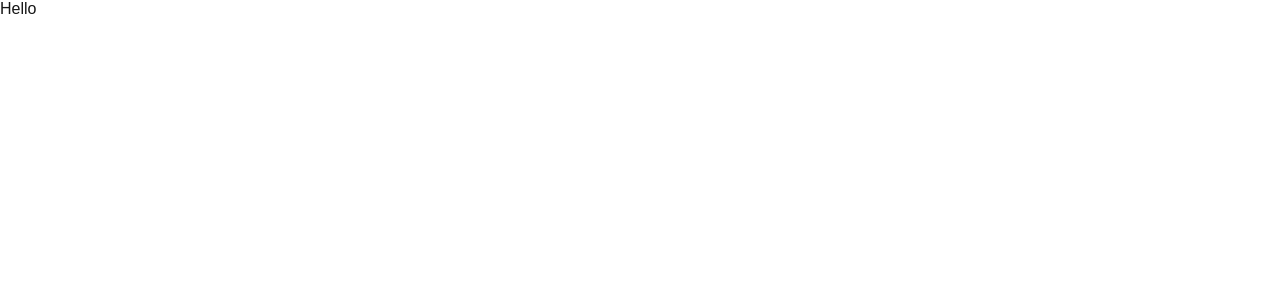
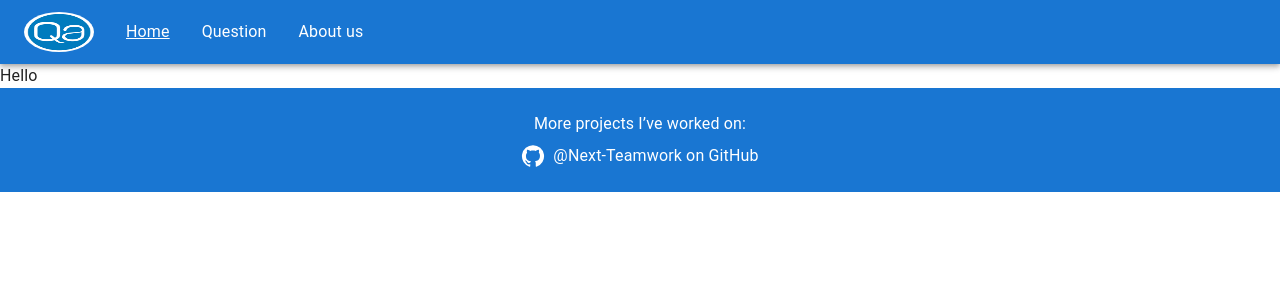
Before and after one commit to Atena-Kalhor/next-teamwork, a Next.js app: page / in a window 1280 px wide. Shown: the top 300 px of the page. Built offline with nearby package versions, Linux system fonts and the light colour scheme.

Commit message:
add Footer

```diff
--- a/src/app/layout.jsx
+++ b/src/app/layout.jsx
@@ -1,27 +1,17 @@
-import localFont from "next/font/local";
+import Navbar from "@/components/Navbar";
+import Footer from "@/components/Footer";
 import "./globals.css";
+import { CssBaseline} from "@mui/material";
 
-const geistSans = localFont({
-  src: "./fonts/GeistVF.woff",
-  variable: "--font-geist-sans",
-  weight: "100 900",
-});
-const geistMono = localFont({
-  src: "./fonts/GeistMonoVF.woff",
-  variable: "--font-geist-mono",
-  weight: "100 900",
-});
-
-export const metadata = {
-  title: "Create Next App",
-  description: "Generated by create next app",
-};
 
 export default function RootLayout({ children }) {
   return (
     <html lang="en">
-      <body className={`${geistSans.variable} ${geistMono.variable}`}>
-        {children}
+      <body>
+        <CssBaseline />
+        <Navbar/>
+      {children}
+        <Footer />
       </body>
     </html>
   );
--- /dev/null
+++ b/src/components/Footer.jsx
@@ -0,0 +1,41 @@
+import React from "react";
+import { Box, Typography, Link } from "@mui/material";
+import GitHubIcon from "@mui/icons-material/GitHub";
+
+const Footer = () => {
+  return (
+    <Box
+      component="footer"
+      sx={{
+        backgroundColor: "#1976d2",
+        color: "white",
+        py: 3,
+        display: "flex",
+        flexDirection: "column",
+        alignItems: "center",
+        justifyContent: "center",
+        textAlign: "center",
+      }}
+    >
+      <Typography variant="body1" sx={{ mb: 1 }}>
+        More projects I’ve worked on:
+      </Typography>
+      <Link
+        href="https://github.com/Next-Teamwork"
+        target="_blank"
+        rel="noopener noreferrer"
+        sx={{
+          color: "white",
+          display: "flex",
+          alignItems: "center",
+          textDecoration: "none",
+        }}
+      >
+        <GitHubIcon sx={{ mr: 1 }} />
+        @Next-Teamwork on GitHub
+      </Link>
+    </Box>
+  );
+};
+
+export default Footer;
--- /dev/null
+++ b/src/components/Navbar.jsx
@@ -0,0 +1,134 @@
+"use client";
+import * as React from "react";
+import AppBar from "@mui/material/AppBar";
+import Box from "@mui/material/Box";
+import Divider from "@mui/material/Divider";
+import Drawer from "@mui/material/Drawer";
+import IconButton from "@mui/material/IconButton";
+import List from "@mui/material/List";
+import ListItem from "@mui/material/ListItem";
+import ListItemButton from "@mui/material/ListItemButton";
+import ListItemText from "@mui/material/ListItemText";
+import MenuIcon from "@mui/icons-material/Menu";
+import Toolbar from "@mui/material/Toolbar";
+import Image from "next/image";
+import Link from "next/link";
+import { usePathname } from "next/navigation";
+
+const drawerWidth = 240;
+const links = [
+  { href: "/", title: "Home" },
+  { href: "/question", title: "Question" },
+  { href: "/aboutus", title: "About us" },
+];
+
+function Navbar() {
+  const path = usePathname();
+
+  const [mobileOpen, setMobileOpen] = React.useState(false);
+
+  const handleDrawerToggle = () => {
+    setMobileOpen((prevState) => !prevState);
+  };
+
+  const drawer = (
+    <Box onClick={handleDrawerToggle} sx={{ textAlign: "center" }}>
+      <Box sx={{ my: 2 }}>
+        <Image src={"/logo.png"} width={70} height={40} alt="logo"  />
+      </Box>
+      <Divider />
+      <List>
+        {links.map((item) => (
+          <Link
+            key={item.title}
+            href={item.href}
+            style={{ color: "black", textDecoration: "none" }}
+          >
+            <ListItem disablePadding>
+              <ListItemButton sx={{ textAlign: "center" }}>
+                <ListItemText primary={item.title} />
+              </ListItemButton>
+            </ListItem>
+          </Link>
+        ))}
+      </List>
+    </Box>
+  );
+
+  return (
+
+    <Box sx={{ display: "flex" }}>
+      <AppBar component="header" color="primary" position="relative">
+        <Toolbar>
+          <IconButton
+            color="inherit"
+            aria-label="open drawer"
+            edge="start"
+            onClick={handleDrawerToggle}
+            sx={{ mr: 2, display: { sm: "none" } }}
+          >
+            <MenuIcon />
+          </IconButton>
+          <Box
+            sx={{
+              flexGrow: 1,
+              display: { xs: "none", sm: "flex" },
+              alignItems: "center",
+            }}
+          >
+            <Image src={"/logo.png"} width={70} height={40} alt="logo"  style={{ borderRadius: "100%" }}/>
+            <List sx={{ display: "flex", ml: 2 }}>
+              {links.map((item) => {
+                const activeStyle = {
+                  textDecoration: path === item.href ? "underline" : "none",
+                };
+                return (
+                  <Link
+                    key={item.title}
+                    href={item.href}
+                    style={{
+                      color: "white",
+                      textDecoration: "none",
+                      ...activeStyle,
+                    }}
+                  >
+                    <ListItem disablePadding>
+                      <ListItemButton sx={{ textAlign: "center" }}>
+                        <ListItemText
+                          primary={item.title}
+                          sx={{ color: "white" }}
+                        />
+                      </ListItemButton>
+                    </ListItem>
+                  </Link>
+                );
+              })}
+            </List>
+          </Box>
+        </Toolbar>
+      </AppBar>
+
+      <nav>
+        <Drawer
+          variant="temporary"
+          open={mobileOpen}
+          onClose={handleDrawerToggle}
+          ModalProps={{
+            keepMounted: true,
+          }}
+          sx={{
+            display: { xs: "block", sm: "none" },
+            "& .MuiDrawer-paper": {
+              boxSizing: "border-box",
+              width: drawerWidth,
+            },
+          }}
+        >
+          {drawer}
+        </Drawer>
+      </nav>
+    </Box>
+  );
+}
+
+export default Navbar;
```
Also changed, not shown: public/logo.png (added).
